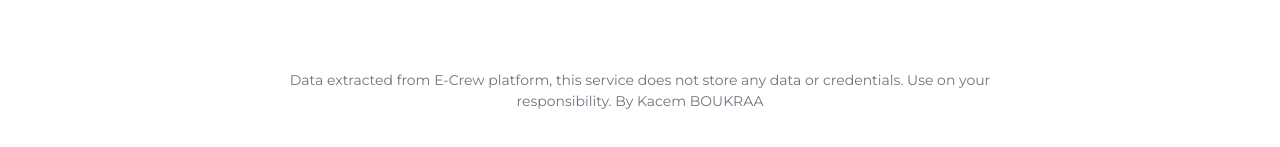
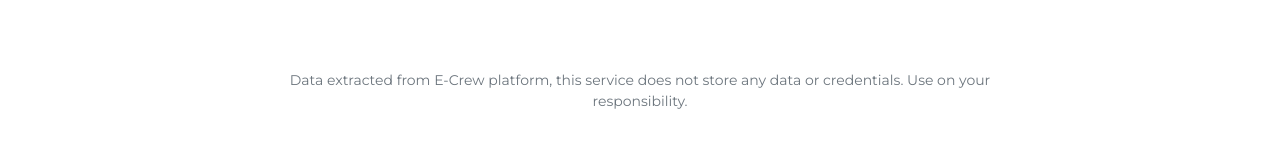
Before and after one commit to logbook/logbook.github.io, a plain HTML site: page index.html in a window 1280 px wide. Shown: the part 341-488 px from the top of the page. Drawn offline with nearby package versions, Linux system fonts and the light colour scheme.

Commit message:
Initial commit

```diff
--- a/index.html
+++ b/index.html
@@ -227,7 +227,7 @@ function pwd_handler(form)
       <div class="row">
         <div class="col-lg-8 col-md-10 mx-auto">
 
-          <p class="copyright text-muted">Data extracted from E-Crew platform, this service does not store any data or credentials. Use on your responsibility. By Kacem BOUKRAA</p>
+          <p class="copyright text-muted">Data extracted from E-Crew platform, this service does not store any data or credentials. Use on your responsibility.</p>
         </div>
       </div>
     </div>
```
